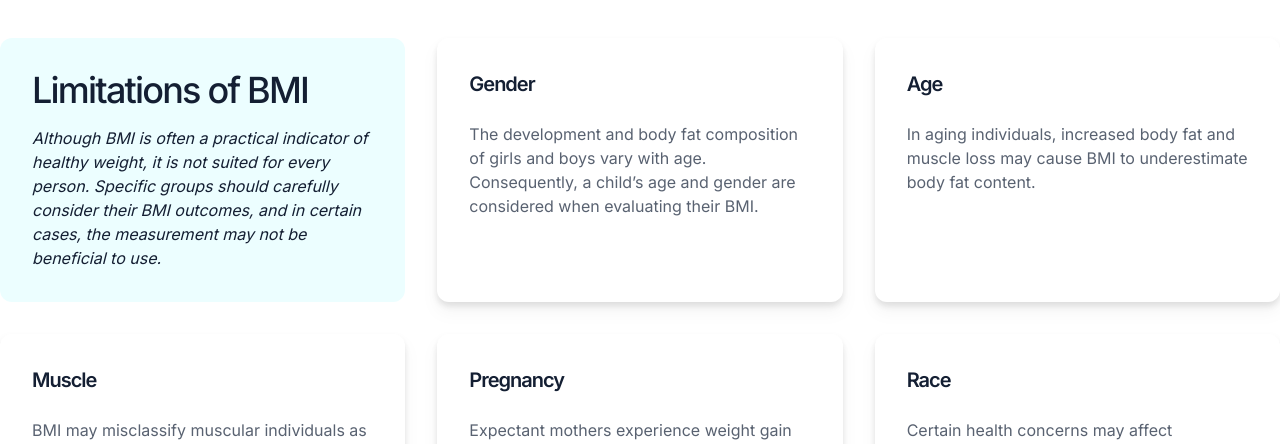
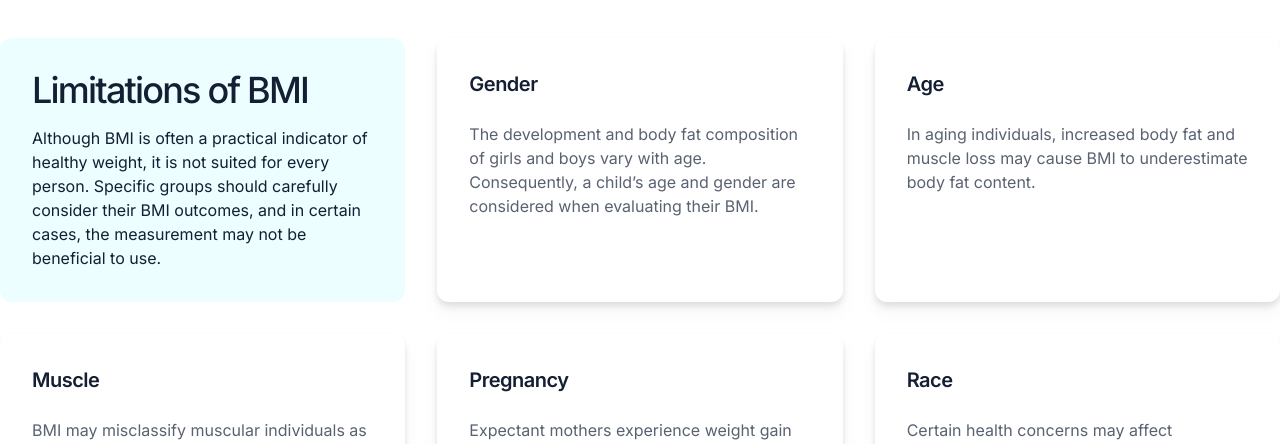
Before and after one commit to ntjnh/fem-bmi-calculator, a React (Vite) app: page / in a window 1280 px wide. Shown: the part 1949-2393 px from the top of the page. Built offline with nearby package versions, Linux system fonts and the light colour scheme.

Commit message:
Adjust text style in limitations component

```diff
--- a/src/components/Limitations.jsx
+++ b/src/components/Limitations.jsx
@@ -3,7 +3,7 @@
 const limitations = data.map((item, i) => {
     return (
         <article className={`bg-white drop-shadow-lg p-8 rounded-xl`} key={i}>
-            <h3 className="font-semibold inline-block mb-6 text-xl tracking-tighter">{item.heading}</h3>
+            <h3 className="font-semibold inline-block mb-6 text-xl tracking-tight">{item.heading}</h3>
             <p className="text-slate-550">{item.paragraph}</p>
         </article>
     )
@@ -15,7 +15,7 @@
             <div className="grid grid-cols-3 gap-8">
                 <div className="bg-cyan-50 p-8 rounded-xl">
                     <h2 className="font-medium leading-[1.125] mb-4 text-4xl tracking-tighter">Limitations of BMI</h2>
-                    <p className="italic">Although BMI is often a practical indicator of healthy weight, it is not suited for every person. Specific groups should carefully consider their BMI outcomes, and in certain cases, the measurement may not be beneficial to use.</p>
+                    <p>Although BMI is often a practical indicator of healthy weight, it is not suited for every person. Specific groups should carefully consider their BMI outcomes, and in certain cases, the measurement may not be beneficial to use.</p>
                 </div>
 
                 {limitations}
```
